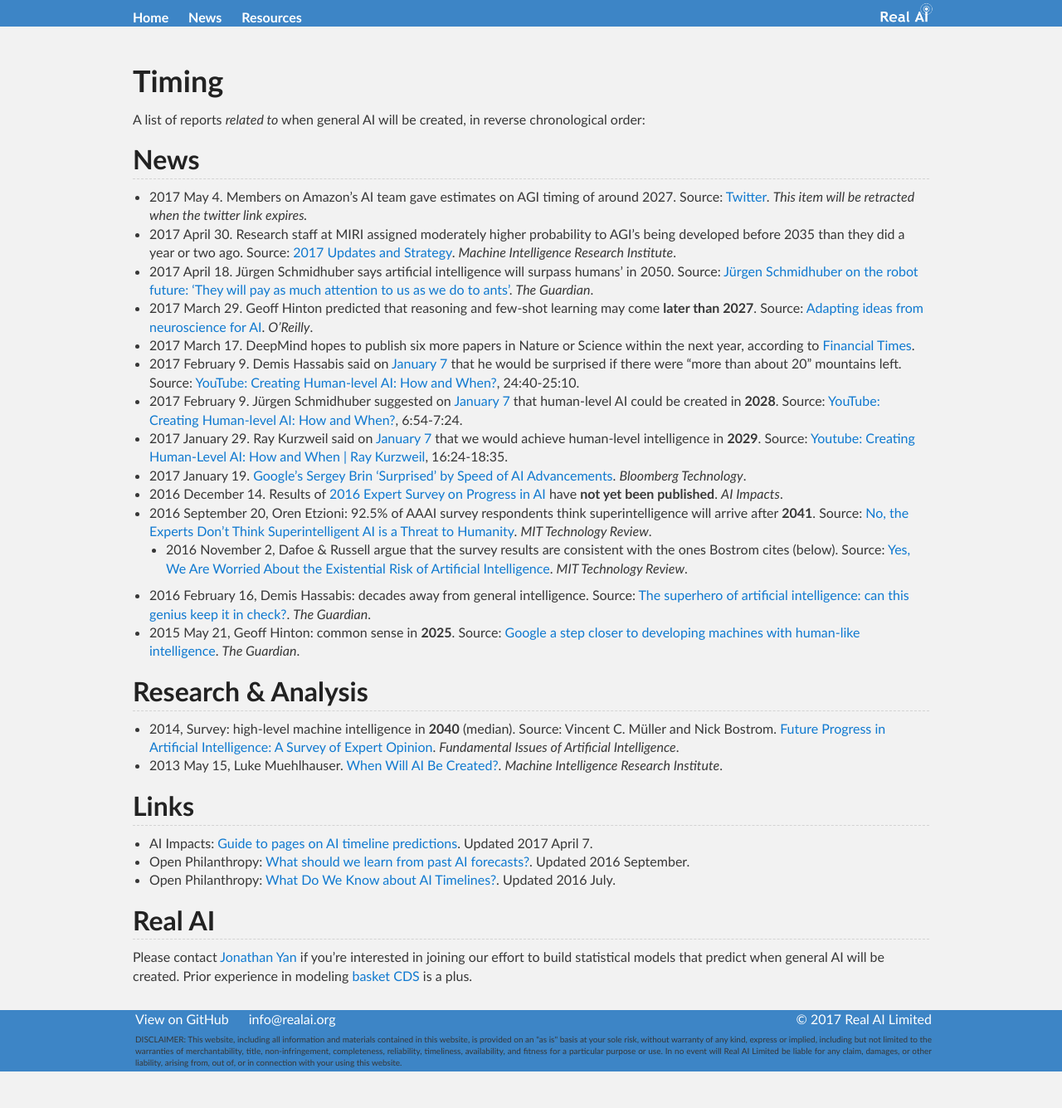
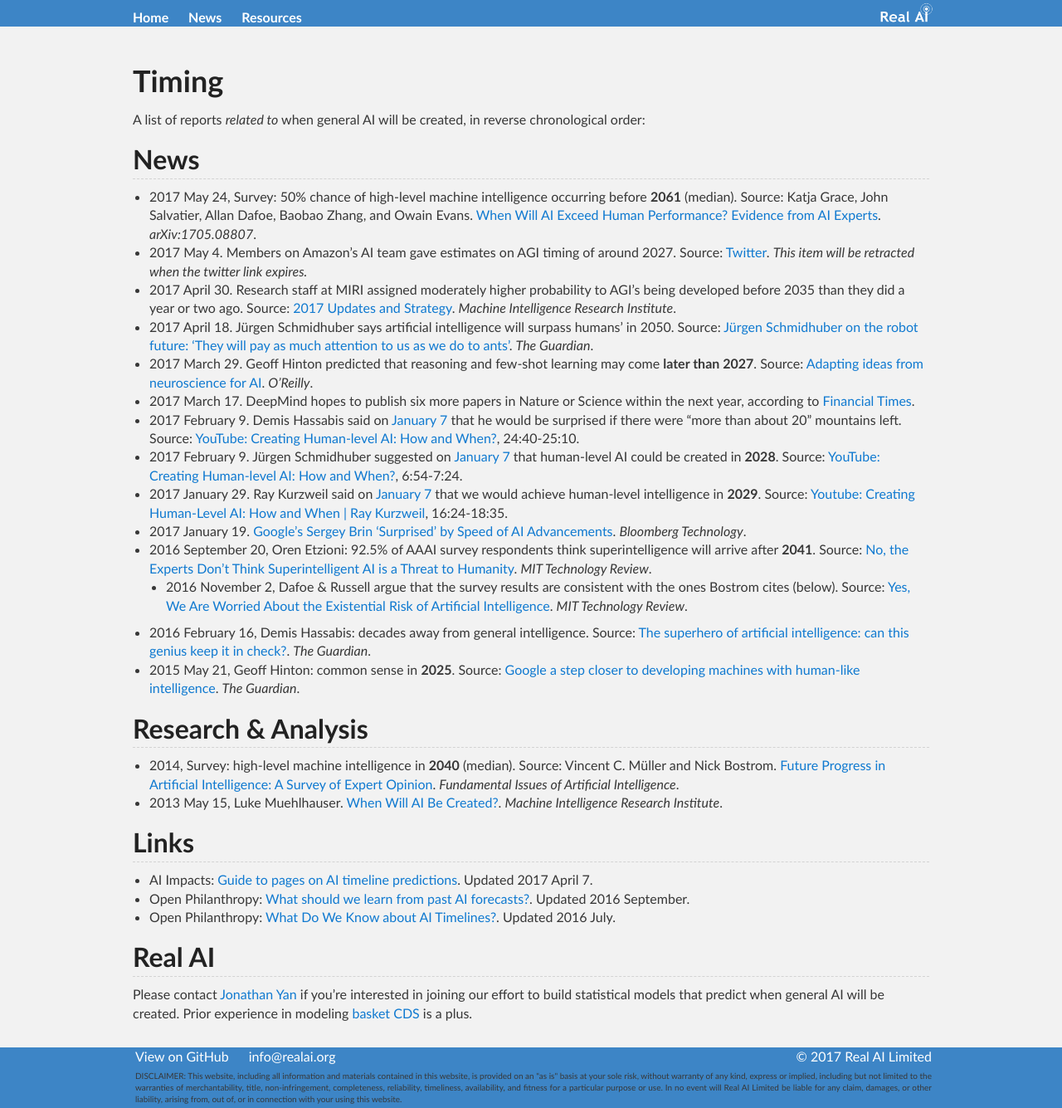
Before and after one commit to Tonywuhk/realai.org, a Jekyll site: the page built from timing.md, in a window 1280 px wide. Shown: the whole page at 83% size. Built offline with Jekyll 4.4.1, drawn with Linux system fonts in a browser that asks for light colours; our own code applies the rules of GitHub Pages for plain Markdown files; comment, search, counter and statistics services are not loaded; the repository's description, which GitHub fills in, is left out; before the commit the page ends 1291 px from its top, so only the background shows below that.

Commit message:
Update timing.md

```diff
--- a/timing.md
+++ b/timing.md
@@ -7,6 +7,7 @@
 
 ## News
 
+* 2017 May 24, Survey: 50% chance of high-level machine intelligence occurring before **2061** (median). Source: Katja Grace, John Salvatier, Allan Dafoe, Baobao Zhang, and Owain Evans. [When Will AI Exceed Human Performance? Evidence from AI Experts](https://arxiv.org/abs/1705.08807). *arXiv:1705.08807*.
 * 2017 May 4. Members on Amazon's AI team gave estimates on AGI timing of around 2027. Source: [Twitter](https://twitter.com/katherinebailey/status/860188371888549888). *This item will be retracted when the twitter link expires.*
 * 2017 April 30. Research staff at MIRI assigned moderately higher probability to AGI’s being developed before 2035 than they did a year or two ago. Source: [2017 Updates and Strategy](https://intelligence.org/2017/04/30/2017-updates-and-strategy/). *Machine Intelligence Research Institute*.
 * 2017 April 18. Jürgen Schmidhuber says artificial intelligence will surpass humans’ in 2050. Source: [Jürgen Schmidhuber on the robot future: ‘They will pay as much attention to us as we do to ants'](https://www.theguardian.com/technology/2017/apr/18/robot-man-artificial-intelligence-computer-milky-way). *The Guardian*.
@@ -16,7 +17,6 @@
 * 2017 February 9. Jürgen Schmidhuber suggested on [January 7](https://futureoflife.org/bai-2017/) that human-level AI could be created in **2028**. Source: [YouTube: Creating Human-level AI: How and When?](https://www.youtube.com/watch?v=V0aXMTpZTfc), 6:54-7:24.
 * 2017 January 29. Ray Kurzweil said on [January 7](https://futureoflife.org/bai-2017/) that we would achieve human-level intelligence in **2029**. Source: [Youtube: Creating Human-Level AI: How and When \| Ray Kurzweil](https://www.youtube.com/watch?v=oPyCHwPS04E), 16:24-18:35.
 * 2017 January 19. [Google’s Sergey Brin ‘Surprised’ by Speed of AI Advancements](https://www.bloomberg.com/news/articles/2017-01-19/google-s-sergey-brin-surprised-by-speed-of-ai-advancements). *Bloomberg Technology*.
-* 2016 December 14. Results of [2016 Expert Survey on Progress in AI](http://aiimpacts.org/2016-expert-survey-on-progress-in-ai/) have **not yet been published**. *AI Impacts*.
 * 2016 September 20, Oren Etzioni: 92.5% of AAAI survey respondents think superintelligence will arrive after **2041**. Source: [No, the Experts Don’t Think Superintelligent AI is a Threat to Humanity](https://www.technologyreview.com/s/602410/no-the-experts-dont-think-superintelligent-ai-is-a-threat-to-humanity/). *MIT Technology Review*.
    * 2016 November 2, Dafoe & Russell argue that the survey results are consistent with the ones Bostrom cites (below). Source: [Yes, We Are Worried About the Existential Risk of Artificial Intelligence](https://www.technologyreview.com/s/602776/yes-we-are-worried-about-the-existential-risk-of-artificial-intelligence/). *MIT Technology Review*.
 * 2016 February 16, Demis Hassabis: decades away from general intelligence. Source: [The superhero of artificial intelligence: can this genius keep it in check?](https://www.theguardian.com/technology/2016/feb/16/demis-hassabis-artificial-intelligence-deepmind-alphago). *The Guardian*.
```
